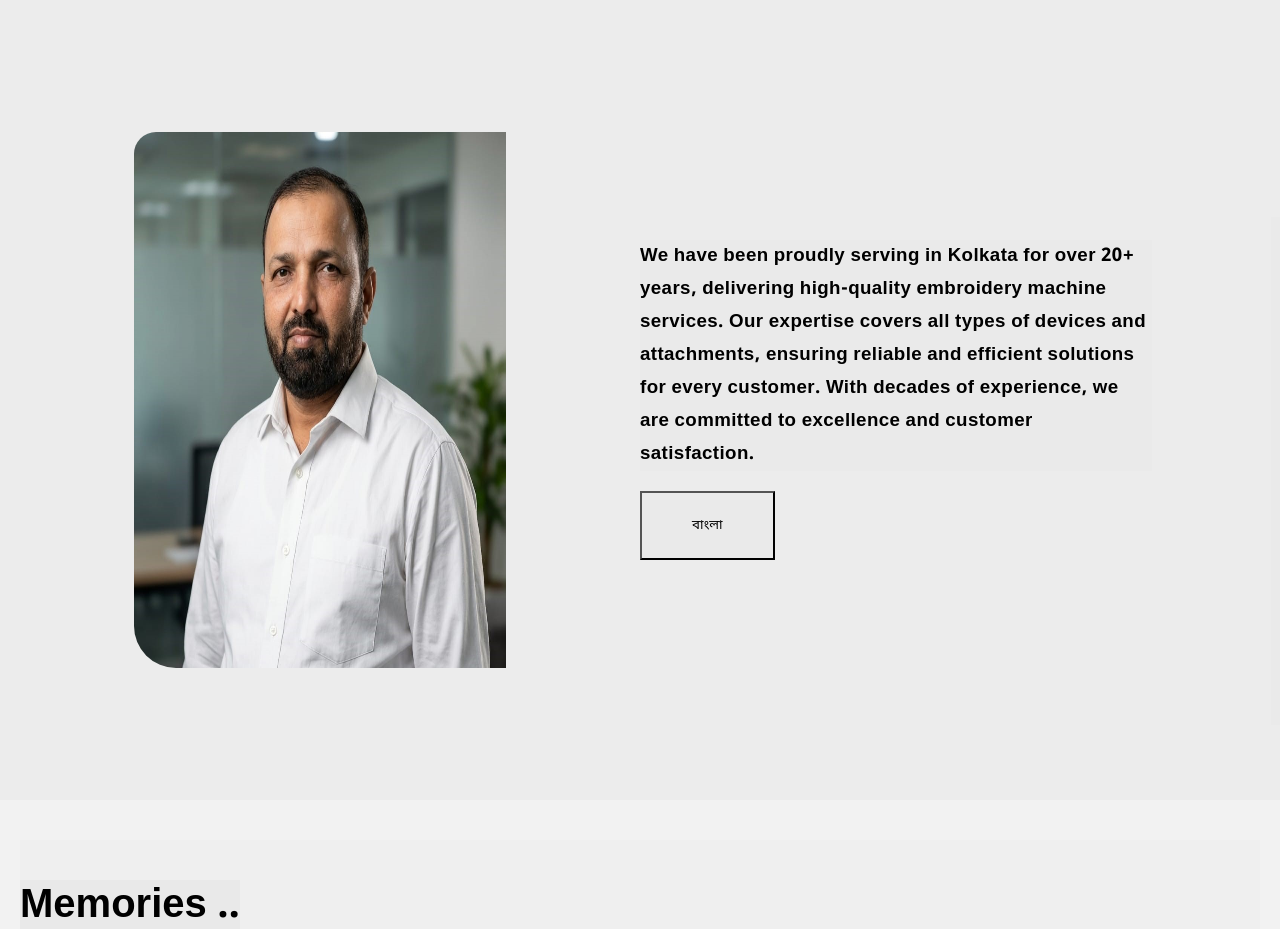
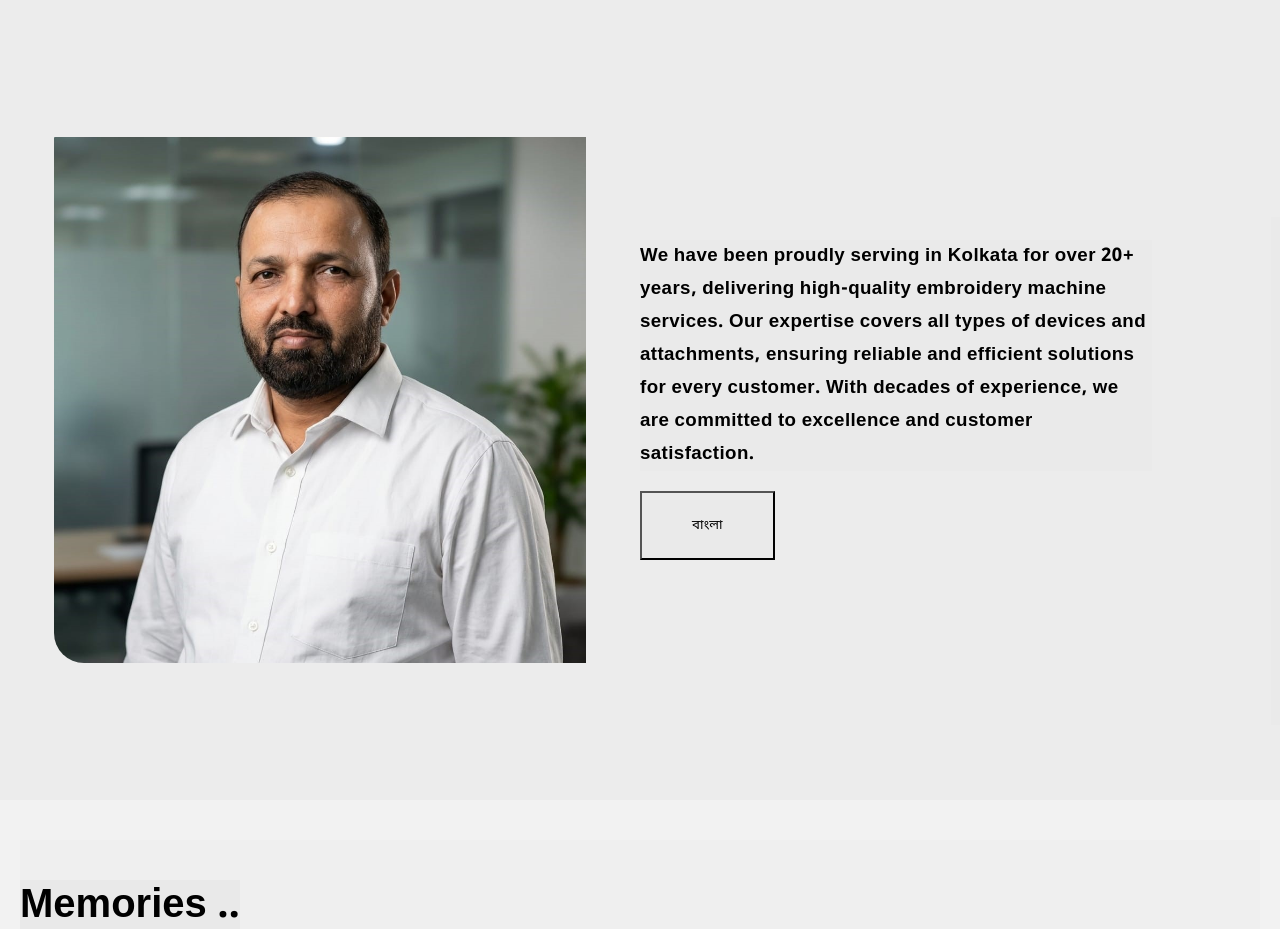
Before and after one commit to Adil0910/Embroidery-Services, a React (Vite) app: page / in a window 1280 px wide. Shown: the part 800-1729 px from the top of the page. Built offline with nearby package versions, Linux system fonts and the light colour scheme; the HTML template or start-up script is replaced by a standard one.

Commit message:
commit 1234567890abcdef1234567890abcdef12345678 Author: Ehtesham < Date:   Wed Jun 26 12:34:56 2024 +0000
    Update background image in App.css

```diff
--- a/src/App.css
+++ b/src/App.css
@@ -109,9 +109,9 @@
     align-items: flex-start;
 }
 img.about-img {
-    width: 58%;
-    border-radius: 22px 0px 0px 42px;
-    height: 67vh;
+    width: 83%;
+    border-radius: 1px 0px 0px 30px;
+    height: auto;
 }
 button.lang-btn {
     padding-block: 24px;
```
